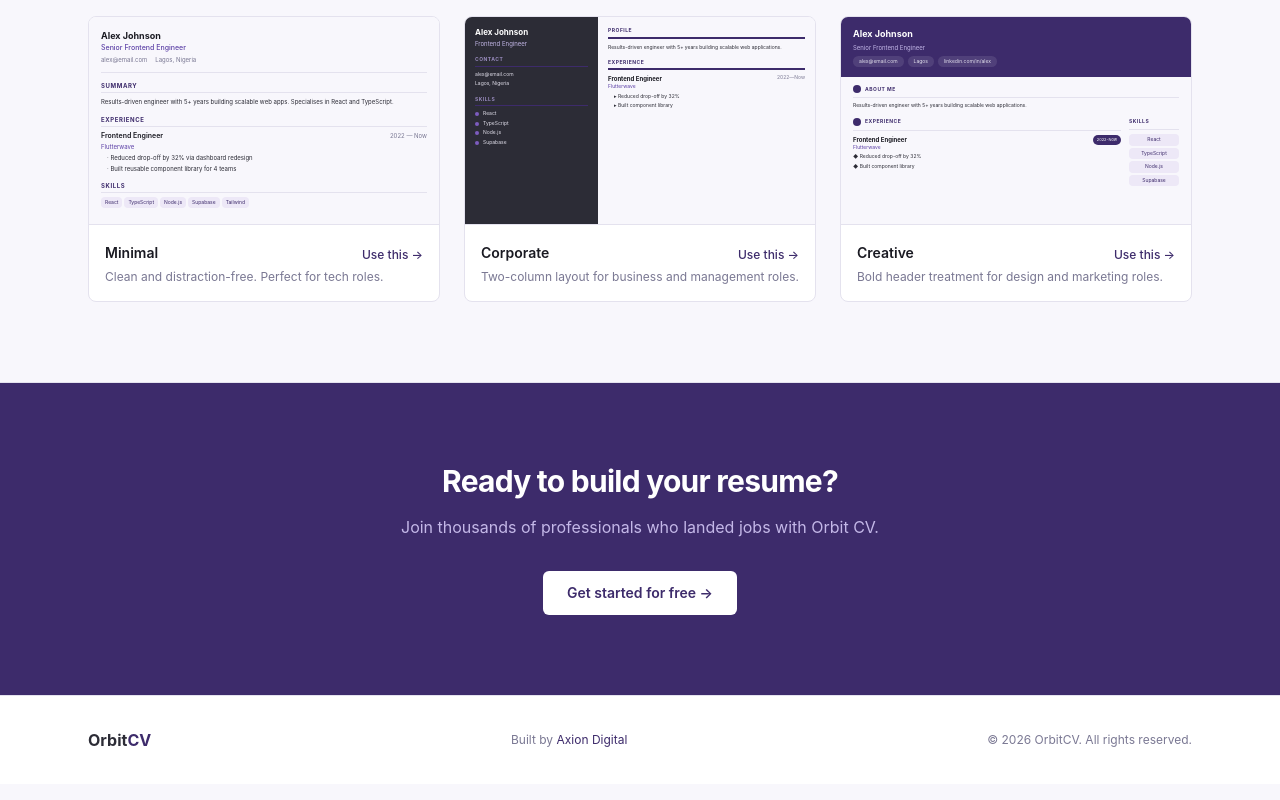
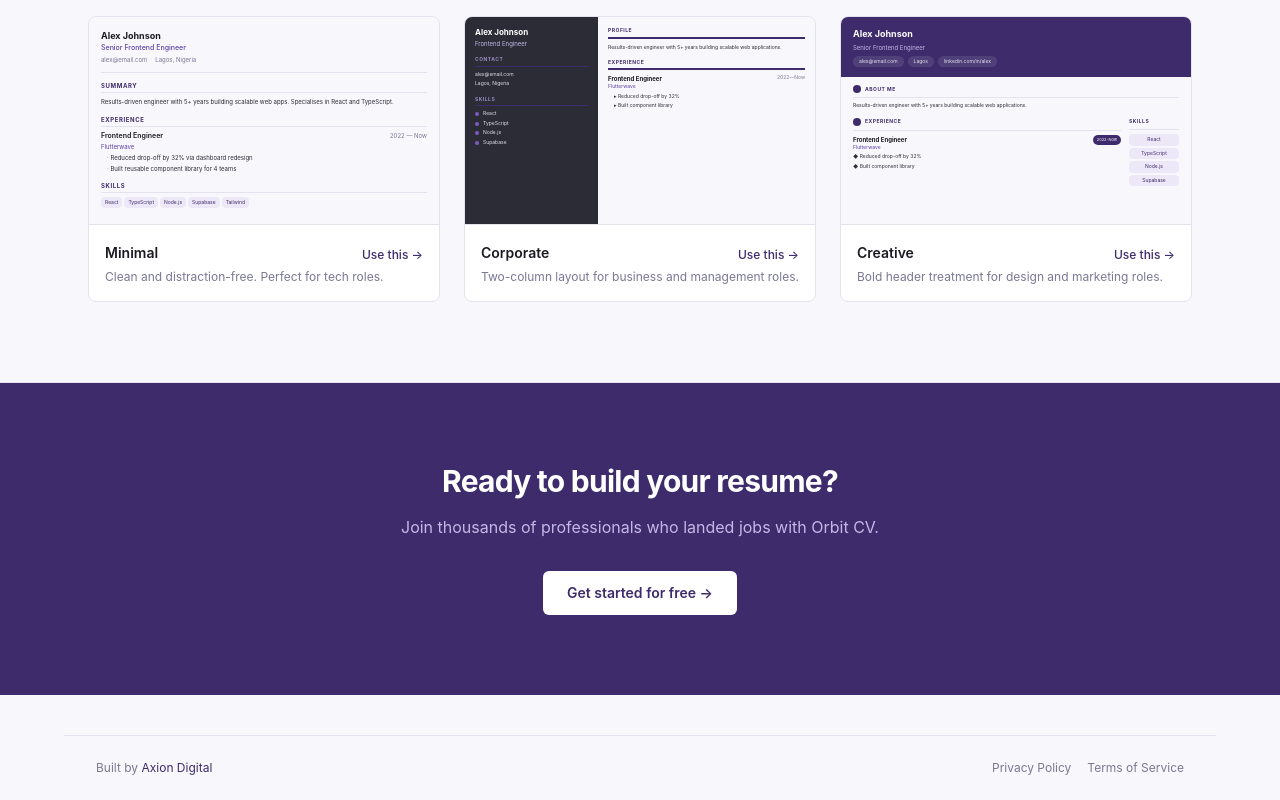
Before and after one commit to Waynemandem/CraftCV, a React (Vite) app: page / in a window 1280 px wide. Shown: the part 1269-2069 px from the top of the page. Built offline with nearby package versions, Linux system fonts and the light colour scheme; no server answers.

Commit message:
feat: add Privacy page and update footer links across multiple components

```diff
--- a/src/App.jsx
+++ b/src/App.jsx
@@ -10,6 +10,7 @@ import useAuthStore        from './store/authStore'
 import Pricing from './pages/Pricing'
 import Features from "./pages/Features"
 import Templates from "./pages/Templates"
+import Privacy from "./pages/Privacy"
 
 export default function App() {
   const init = useAuthStore(s => s.init)
@@ -30,6 +31,7 @@ export default function App() {
       <Route path="/pricing" element={<Pricing />} />
       <Route path="/features" element={<Features />} />
       <Route path="/templates" element={<Templates />} />
+      <Route path="/privacy" element={<Privacy />} />
     </Routes>
   )
 }
--- a/src/pages/Dashboard.jsx
+++ b/src/pages/Dashboard.jsx
@@ -302,14 +302,23 @@ export default function Dashboard() {
 
       {/* Footer */}
      <footer className="max-w-6xl mx-auto px-5 md:px-8 py-6 mt-10 border-t border-[#E4E2EE]">
+  <div className="flex flex-col md:flex-row items-center justify-between gap-3">
     <p className="text-xs text-[#7A7893]">
       Built by{' '}
       <a href="https://axiondigital.vercel.app" className="text-[#3D2B6B] hover:underline">
         Axion Digital
       </a>
     </p>
+    <div className="flex items-center gap-4">
+      <Link to="/privacy" className="text-xs text-[#7A7893] hover:text-[#3D2B6B] transition-colors">
+        Privacy Policy
+      </Link>
+      <Link to="/terms" className="text-xs text-[#7A7893] hover:text-[#3D2B6B] transition-colors">
+        Terms of Service
+      </Link>
+    </div>
+  </div>
 </footer>
-
     </div>
   )
 }
--- a/src/pages/Features.jsx
+++ b/src/pages/Features.jsx
@@ -254,18 +254,22 @@ export default function Features() {
       </section>
 
       {/* Footer */}
-      <footer className="border-t border-[#E4E2EE] bg-white">
-        <div className="max-w-6xl mx-auto px-6 py-8 flex flex-col md:flex-row items-center justify-between gap-4">
-          <span className="font-bold text-[#2C2C36]">
-            Orbit<span className="text-[#3D2B6B]">CV</span>
-          </span>
+     <footer className="max-w-6xl mx-auto px-5 md:px-8 py-6 mt-10 border-t border-[#E4E2EE]">
+  <div className="flex flex-col md:flex-row items-center justify-between gap-3">
     <p className="text-xs text-[#7A7893]">
       Built by{' '}
       <a href="https://axiondigital.vercel.app" className="text-[#3D2B6B] hover:underline">
         Axion Digital
       </a>
     </p>
-          <p className="text-xs text-[#7A7893]">© 2026 OrbitCV. All rights reserved.</p>
+    <div className="flex items-center gap-4">
+      <Link to="/privacy" className="text-xs text-[#7A7893] hover:text-[#3D2B6B] transition-colors">
+        Privacy Policy
+      </Link>
+      <Link to="/terms" className="text-xs text-[#7A7893] hover:text-[#3D2B6B] transition-colors">
+        Terms of Service
+      </Link>
+    </div>
   </div>
 </footer>
     </div>
--- a/src/pages/Landing.jsx
+++ b/src/pages/Landing.jsx
@@ -320,13 +320,24 @@ export default function Landing() {
       </section>
 
       {/* ── FOOTER ── */}
-      <footer className="border-t border-[#E4E2EE] bg-white">
-        <div className="max-w-6xl mx-auto px-6 py-8 flex flex-col md:flex-row items-center justify-between gap-4">
-          <span className="font-bold text-[#2C2C36]">Orbit<span className="text-[#3D2B6B]">CV</span></span>
-          <p className="text-xs text-[#7A7893]">Built by <a href="https://axiondigital.vercel.app/" className="text-[#3D2B6B] hover:underline">Axion Digital</a></p>
-          <p className="text-xs text-[#7A7893]">© 2026 OrbitCV. All rights reserved.</p>
-        </div>
-      </footer>
+     <footer className="max-w-6xl mx-auto px-5 md:px-8 py-6 mt-10 border-t border-[#E4E2EE]">
+  <div className="flex flex-col md:flex-row items-center justify-between gap-3">
+    <p className="text-xs text-[#7A7893]">
+      Built by{' '}
+      <a href="https://axiondigital.vercel.app" className="text-[#3D2B6B] hover:underline">
+        Axion Digital
+      </a>
+    </p>
+    <div className="flex items-center gap-4">
+      <Link to="/privacy" className="text-xs text-[#7A7893] hover:text-[#3D2B6B] transition-colors">
+        Privacy Policy
+      </Link>
+      <Link to="/terms" className="text-xs text-[#7A7893] hover:text-[#3D2B6B] transition-colors">
+        Terms of Service
+      </Link>
+    </div>
+  </div>
+</footer>
 
     </div>
   )
--- a/src/pages/Pricing.jsx
+++ b/src/pages/Pricing.jsx
@@ -275,13 +275,24 @@ export default function Pricing() {
       </section>
 
       {/* Footer */}
-      <footer className="border-t border-[#E4E2EE] bg-white">
-        <div className="max-w-6xl mx-auto px-6 py-8 flex flex-col md:flex-row items-center justify-between gap-4">
-          <span className="font-bold text-[#2C2C36]">Orbit<span className="text-[#3D2B6B]">CV</span></span>
-          <p className="text-xs text-[#7A7893]">Built by <a href="https://axiondigital.vercel.app" className="text-[#3D2B6B] hover:underline">Axion Digital</a></p>
-          <p className="text-xs text-[#7A7893]">© 2026 OrbitCV. All rights reserved.</p>
-        </div>
-      </footer>
+     <footer className="max-w-6xl mx-auto px-5 md:px-8 py-6 mt-10 border-t border-[#E4E2EE]">
+  <div className="flex flex-col md:flex-row items-center justify-between gap-3">
+    <p className="text-xs text-[#7A7893]">
+      Built by{' '}
+      <a href="https://axiondigital.vercel.app" className="text-[#3D2B6B] hover:underline">
+        Axion Digital
+      </a>
+    </p>
+    <div className="flex items-center gap-4">
+      <Link to="/privacy" className="text-xs text-[#7A7893] hover:text-[#3D2B6B] transition-colors">
+        Privacy Policy
+      </Link>
+      <Link to="/terms" className="text-xs text-[#7A7893] hover:text-[#3D2B6B] transition-colors">
+        Terms of Service
+      </Link>
+    </div>
+  </div>
+</footer>
 
     </div>
   )
--- /dev/null
+++ b/src/pages/Privacy.jsx
@@ -0,0 +1,121 @@
+// src/pages/Privacy.jsx
+import { Link } from 'react-router-dom'
+import Navbar   from '../components/layout/Navbar'
+
+export default function Privacy() {
+  return (
+    <div className="min-h-screen bg-[#F8F7FC]">
+      <Navbar />
+
+      <main className="max-w-3xl mx-auto px-6 py-20">
+        <p className="text-xs font-semibold text-[#3D2B6B] uppercase tracking-widest mb-3">
+          Legal
+        </p>
+        <h1 className="text-3xl md:text-4xl font-bold text-[#1A1A22] tracking-tight mb-3">
+          Privacy Policy
+        </h1>
+        <p className="text-sm text-[#7A7893] mb-12">
+          Last updated: June 2026
+        </p>
+
+        <div className="flex flex-col gap-10">
+
+          <Section title="1. Introduction">
+            OrbitCV ("we", "our", "us") is a product built by Axion Digital, based in Lagos, Nigeria. This Privacy Policy explains how we collect, use, and protect your information when you use our resume builder service at orbitcv.vercel.app.
+          </Section>
+
+          <Section title="2. Information We Collect">
+            <p className="mb-3">When you use OrbitCV, we collect:</p>
+            <ul className="list-disc pl-5 flex flex-col gap-2">
+              <li><strong>Account information:</strong> name, email address, and authentication details when you sign up.</li>
+              <li><strong>Resume content:</strong> any information you enter into the builder, including work history, education, skills, and contact details.</li>
+              <li><strong>Payment information:</strong> if you upgrade to Pro, payment is processed by Paystack. We do not store your card details.</li>
+              <li><strong>Usage data:</strong> general analytics on how the app is used, to help us improve the product.</li>
+            </ul>
+          </Section>
+
+          <Section title="3. How We Use Your Information">
+            <ul className="list-disc pl-5 flex flex-col gap-2">
+              <li>To provide and operate the resume builder service.</li>
+              <li>To generate AI-assisted content (summaries, bullet points, skill suggestions) using your inputs.</li>
+              <li>To process payments and manage your subscription plan.</li>
+              <li>To communicate with you about your account or service updates.</li>
+              <li>To improve and maintain the platform.</li>
+            </ul>
+          </Section>
+
+          <Section title="4. AI Processing">
+            When you use AI features (summary generation, bullet improvement, skill suggestions), the relevant text you provide is sent securely to our AI provider to generate a response. We do not use your resume content to train any AI models. Data sent for AI processing is not stored by the AI provider beyond what is needed to generate the response.
+          </Section>
+
+          <Section title="5. Data Storage & Security">
+            Your data is stored securely using Supabase, a hosted database provider with industry-standard encryption and security practices. We implement Row Level Security so that only you can access your own resume data. While we take reasonable steps to protect your information, no system is 100% secure, and we cannot guarantee absolute security.
+          </Section>
+
+          <Section title="6. Third-Party Services">
+            <p className="mb-3">We use the following third-party services to operate OrbitCV:</p>
+            <ul className="list-disc pl-5 flex flex-col gap-2">
+              <li><strong>Supabase</strong> — authentication and database storage</li>
+              <li><strong>Vercel</strong> — application hosting</li>
+              <li><strong>Paystack</strong> — payment processing</li>
+              <li><strong>Anthropic (Claude AI)</strong> — AI content generation</li>
+            </ul>
+            <p className="mt-3">
+              Each of these providers has their own privacy policy governing how they handle data.
+            </p>
+          </Section>
+
+          <Section title="7. Your Rights">
+            <p className="mb-3">You have the right to:</p>
+            <ul className="list-disc pl-5 flex flex-col gap-2">
+              <li>Access the personal data we hold about you.</li>
+              <li>Request correction of inaccurate data.</li>
+              <li>Request deletion of your account and associated data.</li>
+              <li>Export your resume data at any time via PDF download.</li>
+            </ul>
+            <p className="mt-3">
+              To exercise any of these rights, contact us at the email below.
+            </p>
+          </Section>
+
+          <Section title="8. Data Retention">
+            We retain your account and resume data for as long as your account remains active. If you delete your account, your data will be permanently removed from our systems within 30 days.
+          </Section>
+
+          <Section title="9. Children's Privacy">
+            OrbitCV is not intended for use by individuals under the age of 16. We do not knowingly collect personal information from children.
+          </Section>
+
+          <Section title="10. Changes to This Policy">
+            We may update this Privacy Policy from time to time. Any changes will be posted on this page with an updated revision date.
+          </Section>
+
+          <Section title="11. Contact Us">
+            <p>
+              If you have any questions about this Privacy Policy, please contact us at{' '}
+              <a href="mailto:hello@axiondigital.vercel.app" className="text-[#3D2B6B] hover:underline">
+                hello@axiondigital.vercel.app
+              </a>
+            </p>
+          </Section>
+
+        </div>
+
+        <div className="mt-16 pt-8 border-t border-[#E4E2EE]">
+          <Link to="/" className="text-sm text-[#3D2B6B] hover:underline">
+            ← Back to home
+          </Link>
+        </div>
+      </main>
+    </div>
+  )
+}
+
+function Section({ title, children }) {
+  return (
+    <section>
+      <h2 className="text-lg font-bold text-[#1A1A22] mb-3">{title}</h2>
+      <div className="text-sm text-[#7A7893] leading-relaxed">{children}</div>
+    </section>
+  )
+}
--- a/src/pages/Templates.jsx
+++ b/src/pages/Templates.jsx
@@ -342,18 +342,22 @@ export default function Templates() {
       </section>
 
       {/* Footer */}
-      <footer className="border-t border-[#E4E2EE] bg-white">
-        <div className="max-w-6xl mx-auto px-6 py-8 flex flex-col md:flex-row items-center justify-between gap-4">
-          <span className="font-bold text-[#2C2C36]">
-            Orbit<span className="text-[#3D2B6B]">CV</span>
-          </span>
+     <footer className="max-w-6xl mx-auto px-5 md:px-8 py-6 mt-10 border-t border-[#E4E2EE]">
+  <div className="flex flex-col md:flex-row items-center justify-between gap-3">
     <p className="text-xs text-[#7A7893]">
       Built by{' '}
       <a href="https://axiondigital.vercel.app" className="text-[#3D2B6B] hover:underline">
         Axion Digital
       </a>
     </p>
-          <p className="text-xs text-[#7A7893]">© 2026 OrbitCV. All rights reserved.</p>
+    <div className="flex items-center gap-4">
+      <Link to="/privacy" className="text-xs text-[#7A7893] hover:text-[#3D2B6B] transition-colors">
+        Privacy Policy
+      </Link>
+      <Link to="/terms" className="text-xs text-[#7A7893] hover:text-[#3D2B6B] transition-colors">
+        Terms of Service
+      </Link>
+    </div>
   </div>
 </footer>
     </div>
```
Lines whose indentation alone changed are shown as unchanged.
